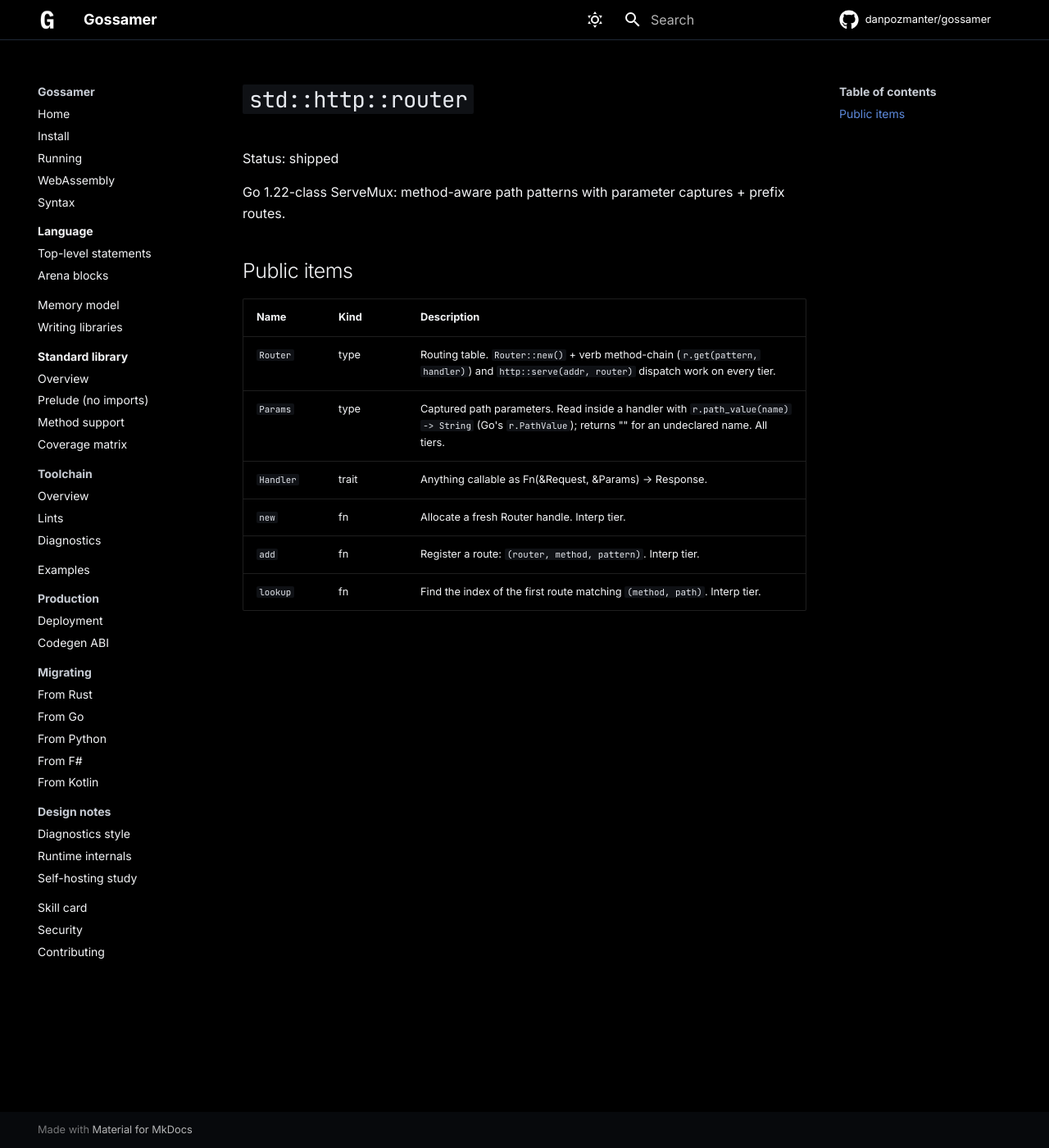
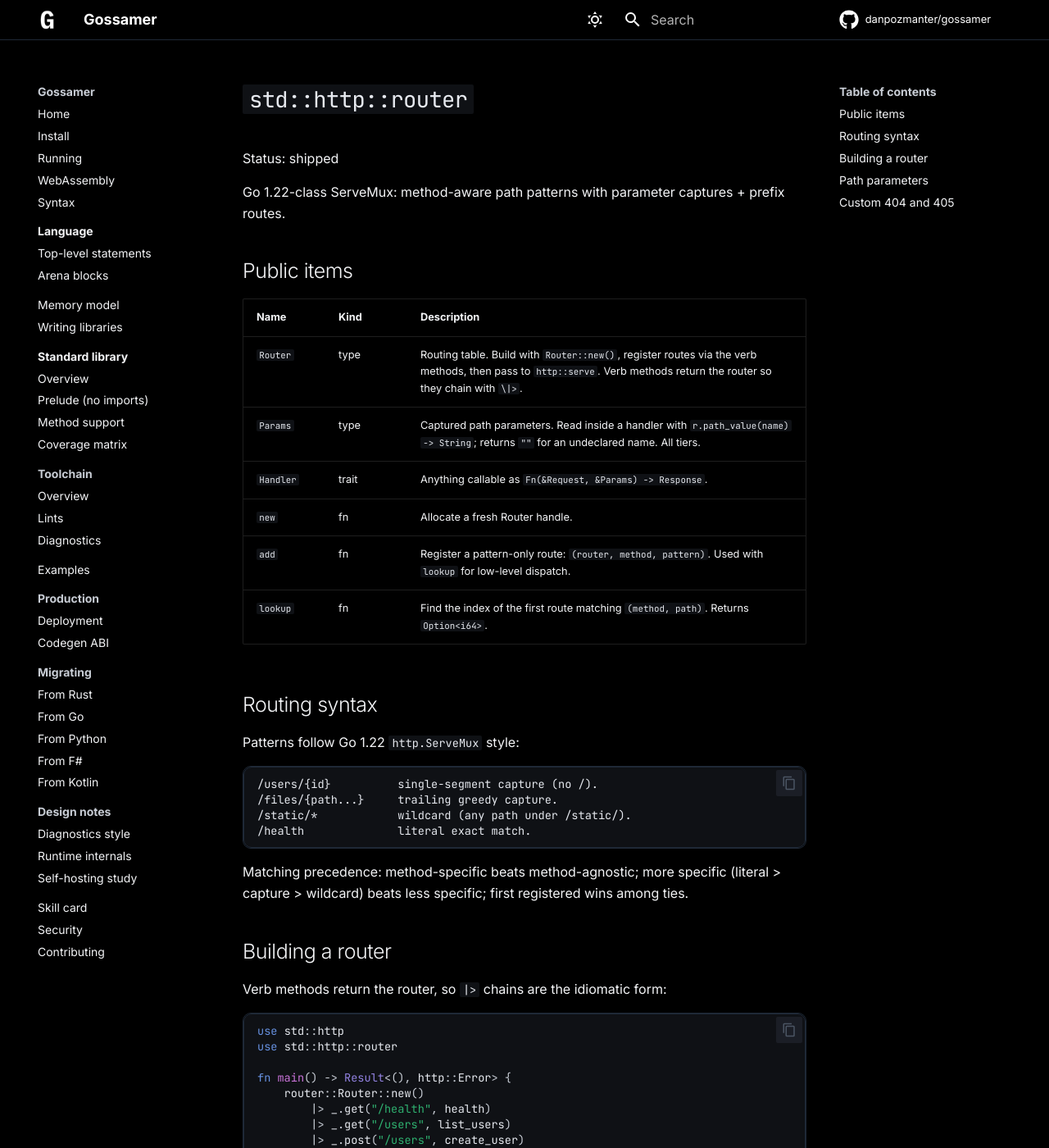
Before and after one commit to danpozmanter/gossamer, an MkDocs documentation site: the page built from docs_src/stdlib/http_router.md, in a window 1280 px wide and 1400 px high. Shown: the whole window at 82% size. Built offline with MkDocs 1.6.1 and Material for MkDocs 9.7.7, drawn with Linux system fonts in a browser that asks for light colours; comment, search, counter and statistics services are not loaded; some of the changed text lies outside the part shown.

Commit message:
docs: router docs updated for |> pipe-chaining style

````diff
--- a/docs_src/stdlib/http_router.md
+++ b/docs_src/stdlib/http_router.md
@@ -2,15 +2,75 @@
 
 Status: shipped
 
-Go 1.22-class ServeMux: method-aware path patterns with parameter captures + prefix routes.
+Go 1.22-class ServeMux: method-aware path patterns with parameter
+captures + prefix routes.
 
 ## Public items
 
 | Name | Kind | Description |
 |---|---|---|
-| `Router` | type | Routing table. `Router::new()` + verb method-chain (`r.get(pattern, handler)`) and `http::serve(addr, router)` dispatch work on every tier. |
-| `Params` | type | Captured path parameters. Read inside a handler with `r.path_value(name) -> String` (Go's `r.PathValue`); returns "" for an undeclared name. All tiers. |
-| `Handler` | trait | Anything callable as Fn(&Request, &Params) -> Response. |
-| `new` | fn | Allocate a fresh Router handle. Interp tier. |
-| `add` | fn | Register a route: `(router, method, pattern)`. Interp tier. |
-| `lookup` | fn | Find the index of the first route matching `(method, path)`. Interp tier. |
+| `Router` | type | Routing table. Build with `Router::new()`, register routes via the verb methods, then pass to `http::serve`. Verb methods return the router so they chain with `\|>`. |
+| `Params` | type | Captured path parameters. Read inside a handler with `r.path_value(name) -> String`; returns `""` for an undeclared name. All tiers. |
+| `Handler` | trait | Anything callable as `Fn(&Request, &Params) -> Response`. |
+| `new` | fn | Allocate a fresh Router handle. |
+| `add` | fn | Register a pattern-only route: `(router, method, pattern)`. Used with `lookup` for low-level dispatch. |
+| `lookup` | fn | Find the index of the first route matching `(method, path)`. Returns `Option<i64>`. |
+
+## Routing syntax
+
+Patterns follow Go 1.22 `http.ServeMux` style:
+
+```text
+/users/{id}          single-segment capture (no /).
+/files/{path...}     trailing greedy capture.
+/static/*            wildcard (any path under /static/).
+/health              literal exact match.
+```
+
+Matching precedence: method-specific beats method-agnostic; more
+specific (literal > capture > wildcard) beats less specific; first
+registered wins among ties.
+
+## Building a router
+
+Verb methods return the router, so `|>` chains are the idiomatic form:
+
+```gos
+use std::http
+use std::http::router
+
+fn main() -> Result<(), http::Error> {
+    router::Router::new()
+        |> _.get("/health", health)
+        |> _.get("/users", list_users)
+        |> _.post("/users", create_user)
+        |> _.get("/users/{id}", show_user)
+        |> http::serve("0.0.0.0:8080")
+}
+```
+
+The mutating form (`r.get(...)` without `|>`) also works and is
+equivalent - it is just less idiomatic.
+
+## Path parameters
+
+Inside a handler, read captured segments via the request:
+
+```gos
+fn show_user(r: http::Request) -> http::Response {
+    let id = r.path_value("id")           // -> String, "" if absent
+    let n  = r.path_int("id")             // -> Option<i64>
+    let f  = r.path_float("qty")          // -> Option<f64>
+    http::Response::text(200, format!("id={}", id))
+}
+```
+
+## Custom 404 and 405
+
+```gos
+router::Router::new()
+    |> _.get("/a", handler_a)
+    |> _.not_found(|_r, _p| http::Response::text(404, "custom 404"))
+    |> _.method_not_allowed(|_r, _p| http::Response::text(405, "wrong method"))
+    |> http::serve("0.0.0.0:8080")
+```
````
Also changed, not shown: docs_src/stdlib.md (+1 -1 lines).
